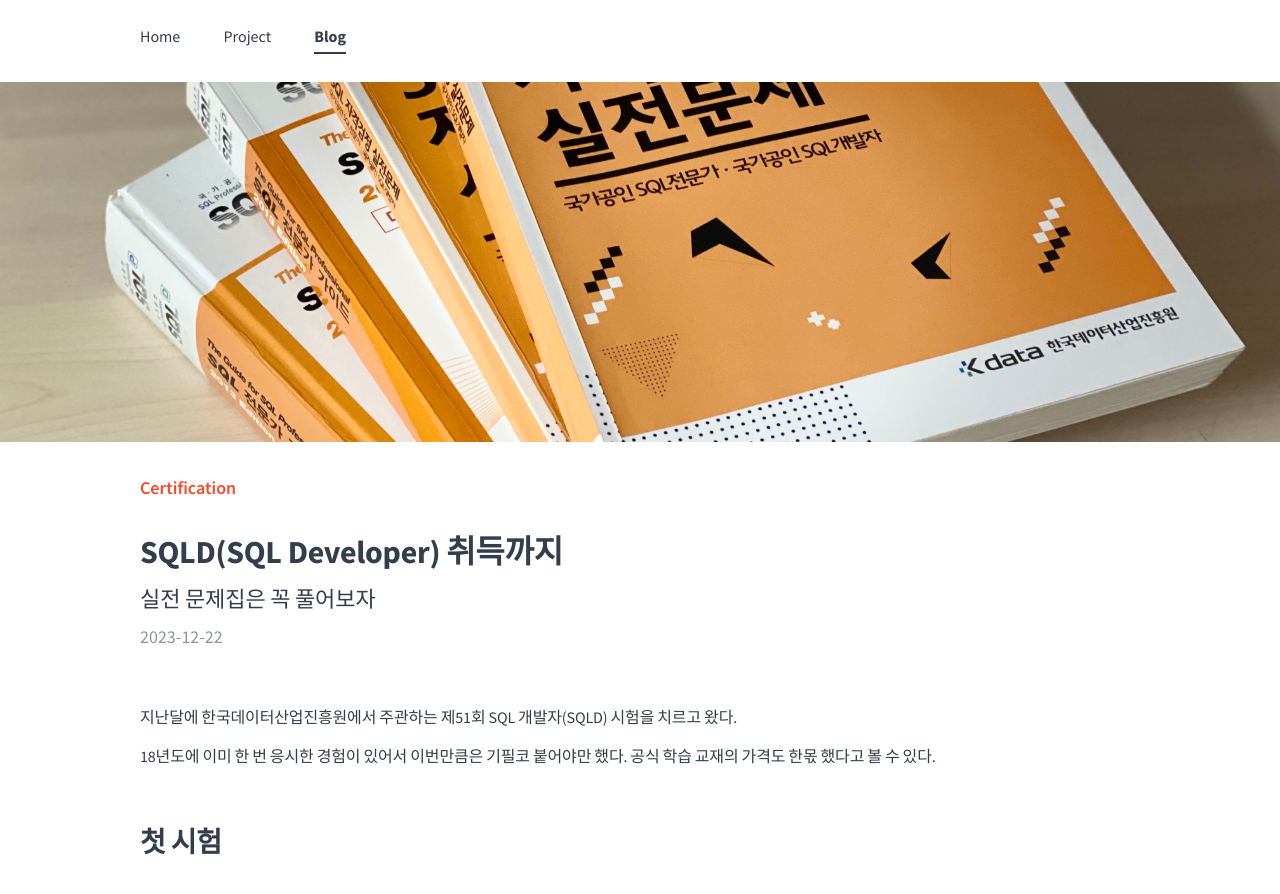
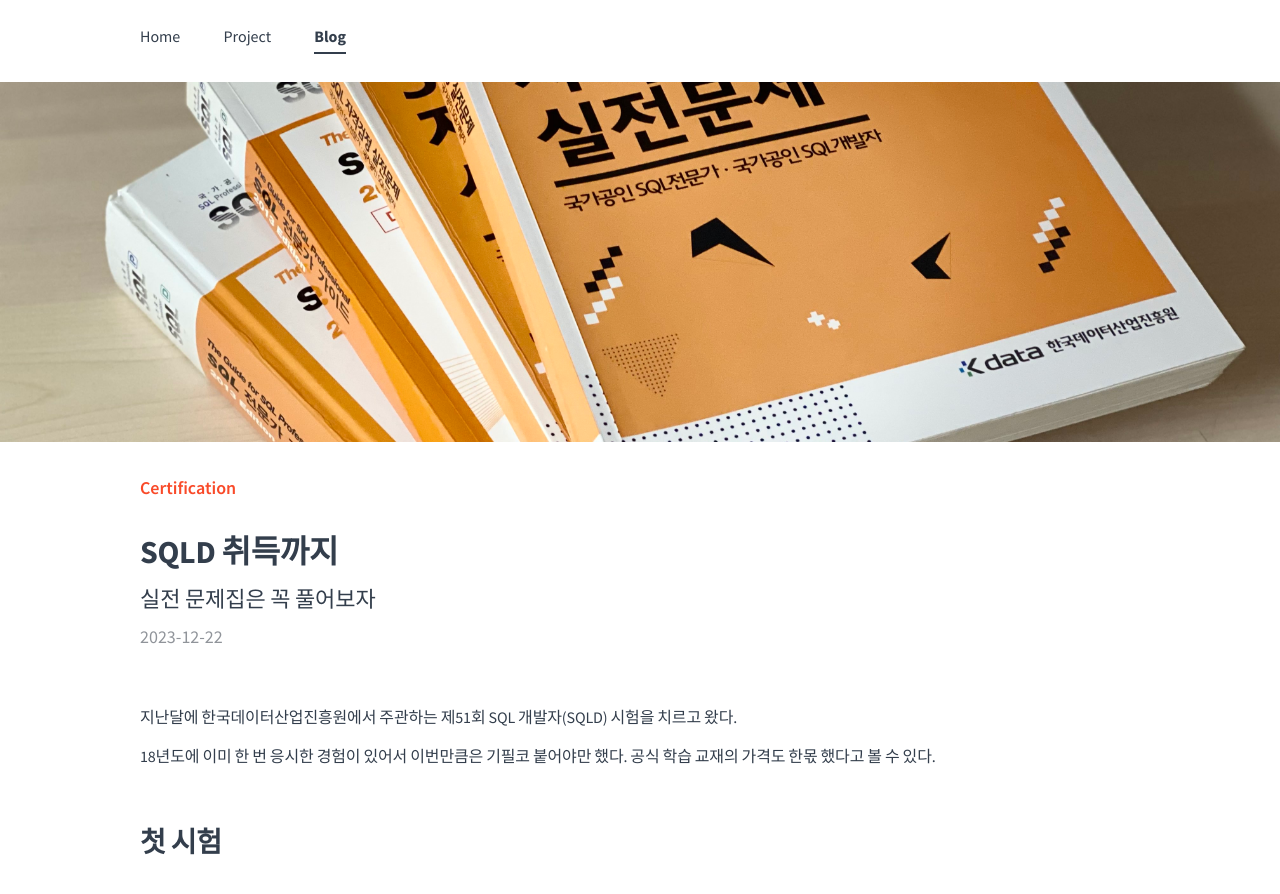
Before and after one commit to developersung13/developersung-blog, a Jekyll site: the page built from blog/sqld-retrospection/index.md, in a window 1280 px wide and 900 px high. Shown: the top 894 px of the window. Built offline with Jekyll 4.4.1, drawn with Linux system fonts in a browser that asks for light colours; comment, search, counter and statistics services are not loaded.

Commit message:
블로그 내 이미지 파일명 수정 및 일부 블로그 포스트 내용 수정

```diff
--- a/blog/sqld-retrospection/index.md
+++ b/blog/sqld-retrospection/index.md
@@ -1,6 +1,6 @@
 ---
 layout: post
-title: 'SQLD(SQL Developer) 취득까지'
+title: 'SQLD 취득까지'
 subtitle: '실전 문제집은 꼭 풀어보자'
 date: '2023-12-22'
 type: 'Certification'
```
Also changed, not shown: blog/cannot-open-docker-in-mac-os/index.md (+0 -2 lines), blog/github-jandi/img/about.png (added), blog/nextjs-css-not-applied/img/about.png (added), blog/sqld-retrospection/img/about.jpg (added).
